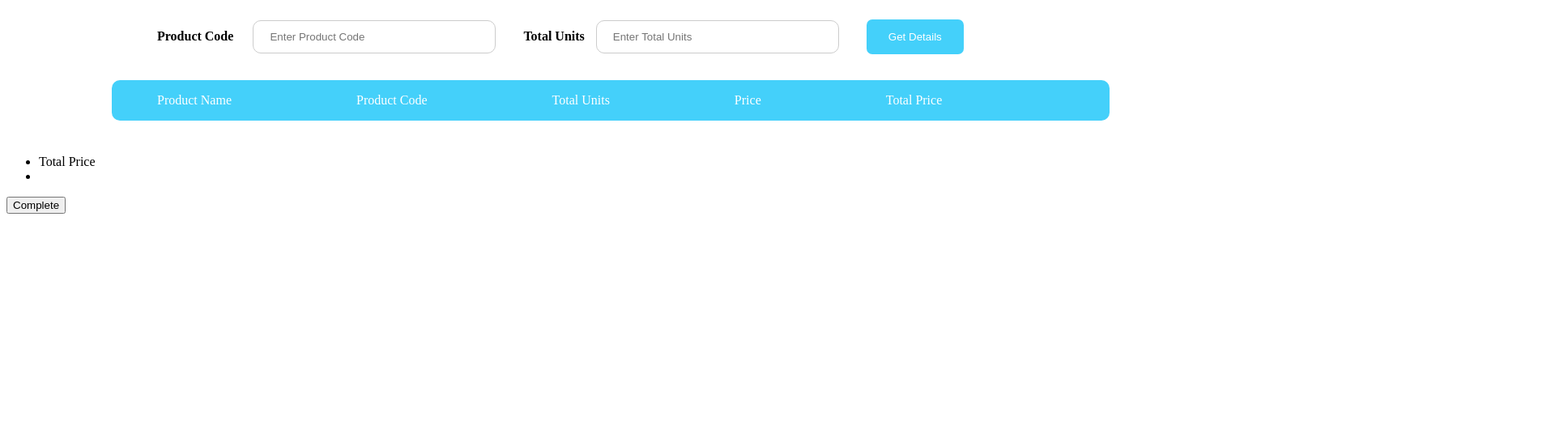
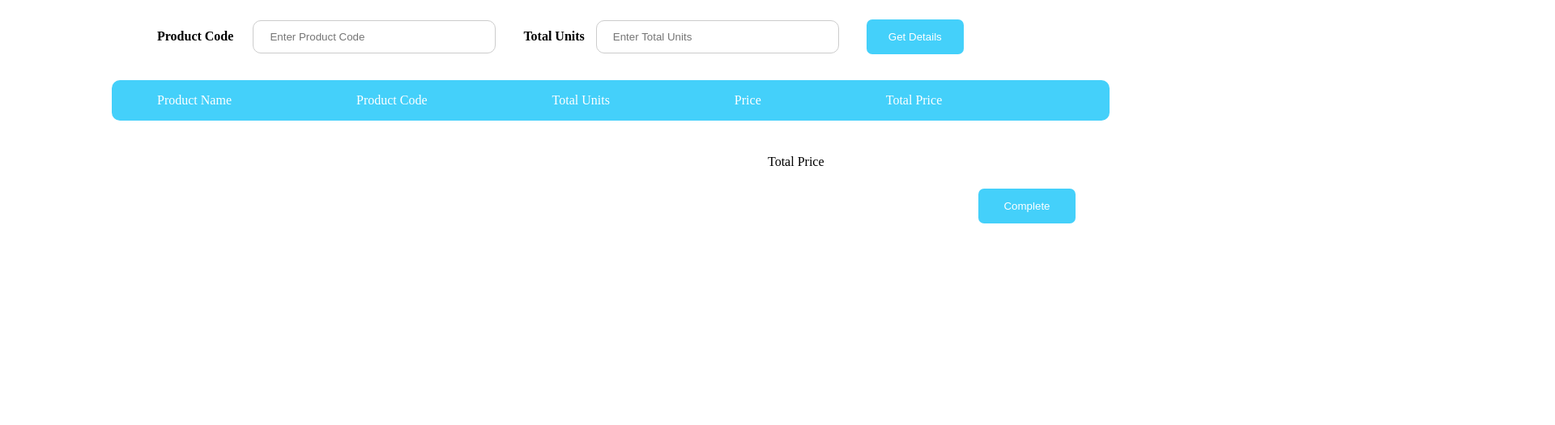
Before and after one commit to sibashish99/Point-of-Sale-Application, a plain HTML site: page cart.html in a window 1280 px wide. Shown: the part 91-616 px from the top of the page at 81% size, 1920 px wide, since content can reach past the window. Drawn offline with Linux system fonts and the light colour scheme.

Commit message:
Update cart.css

```diff
--- a/css/cart.css
+++ b/css/cart.css
@@ -112,3 +112,28 @@ input[type=text], input[type=password]{
   text-decoration: none;
   color: black;
 }
+
+.container-cart-total{
+  position: relative;
+  left: 900px;
+  top: auto;
+}
+.container-cart-total ul{
+  list-style: none;
+}
+.container-cart-total ul li{
+  display: inline;
+  margin-right: 50px;
+}
+#btnCom{
+  background-color: #44d0fa;
+  color: white;
+  padding: 14px 20px;
+  margin: 8px 0;
+  border: none;
+  cursor: pointer;
+  width: 120px;
+  position: relative;
+  left:1200px;
+  border-radius:7px;
+}
```
